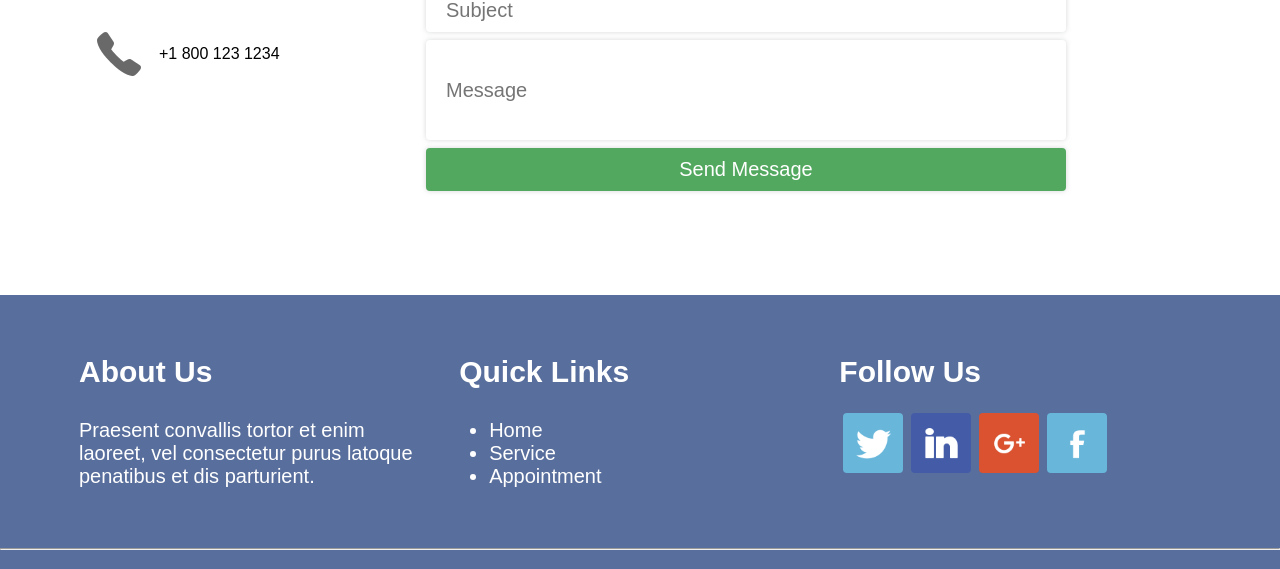
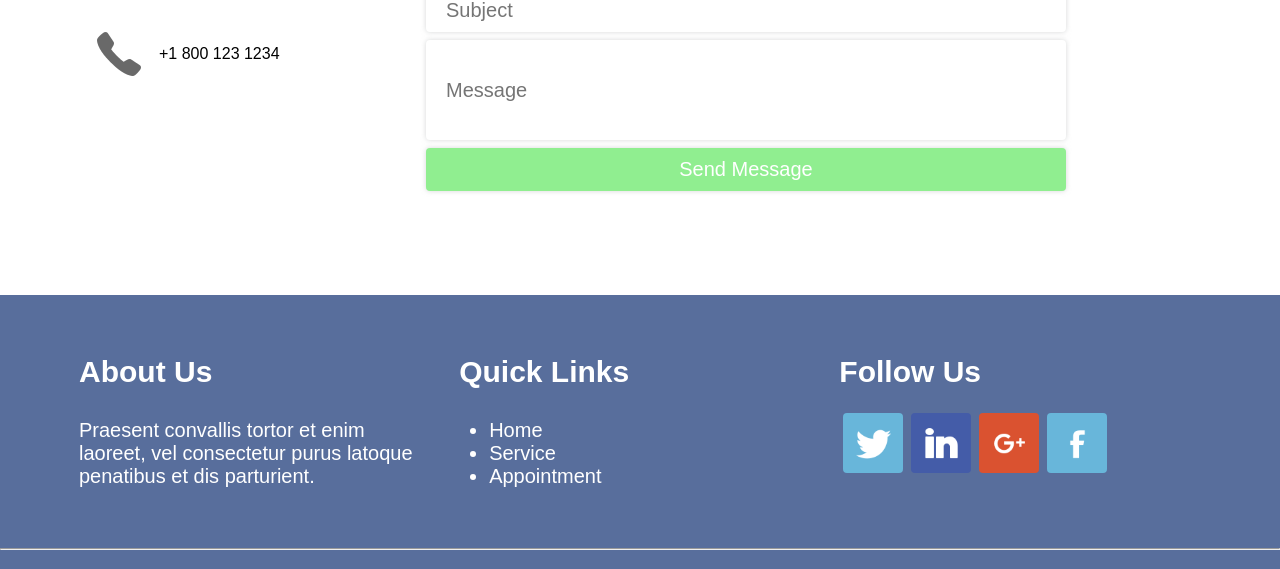
Before and after one commit to matutul/htmlCssMedilab, a plain HTML site: page index.html in a window 1280 px wide. In both pictures the pointer is over the button "Send Message". Shown: the part 3298-3867 px from the top of the page. Drawn offline with Linux system fonts and the light colour scheme.

Commit message:
Update style.css

```diff
--- a/css/style.css
+++ b/css/style.css
@@ -288,6 +288,9 @@ article{
     background-color: rgb(83, 168, 95);
     color: white;
 }
+.contact-text button:hover{
+    background-color: lightgreen;
+}
 .message{
     height: 80px;
     display: flex;
```
